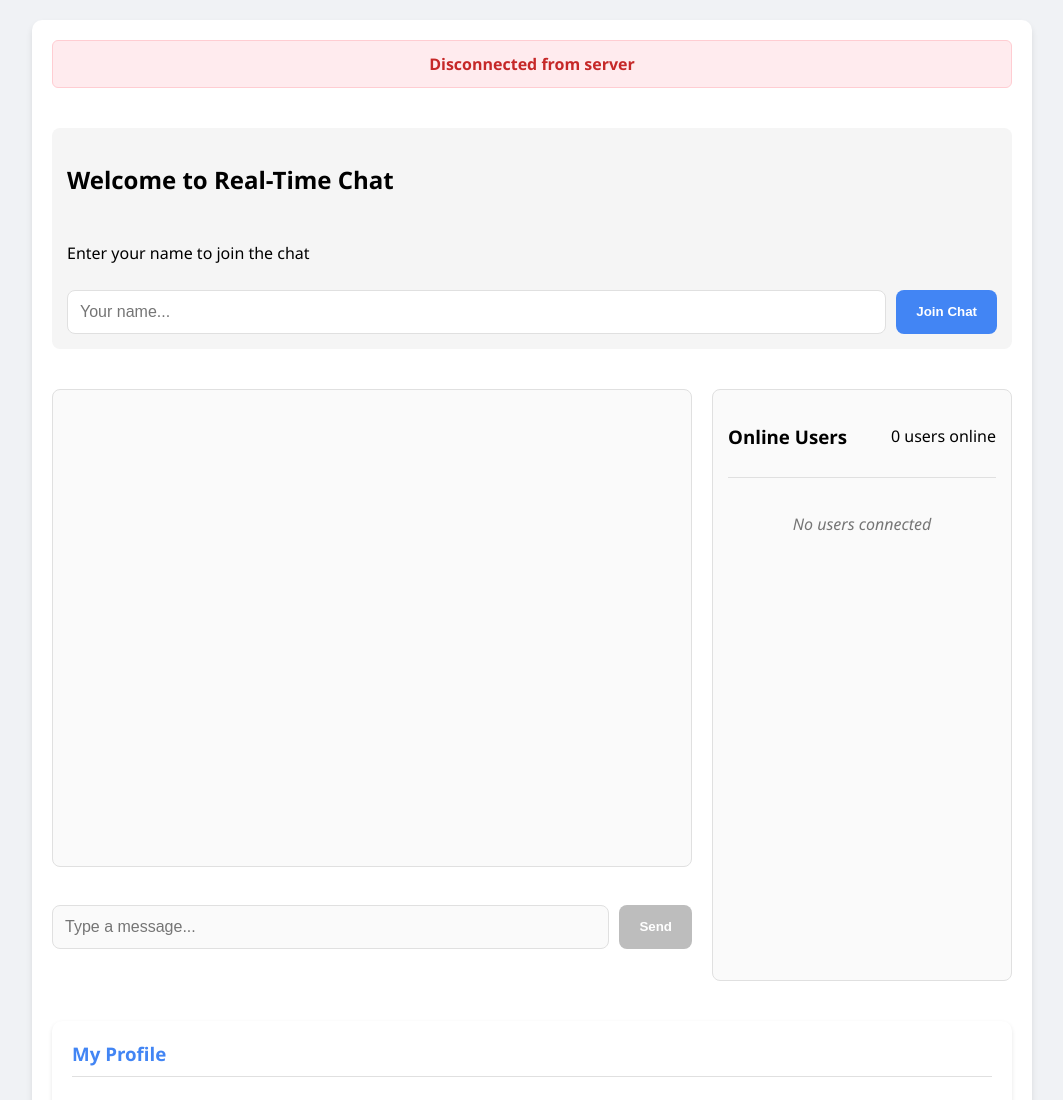
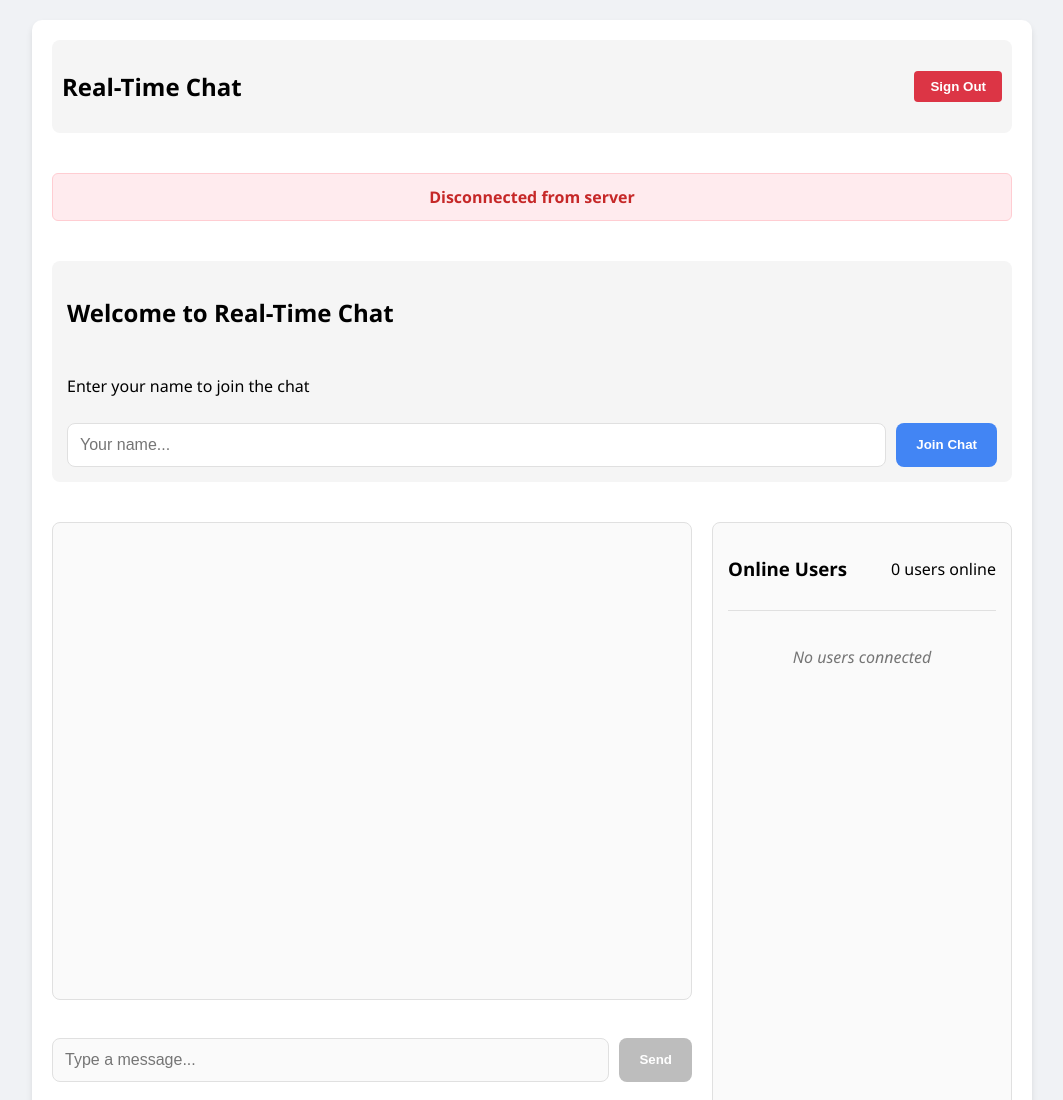
Before and after one commit to Mostafa-Hisham0/SWAPD351-Project, a plain HTML site: page public/test_websocket.html in a window 1280 px wide. Shown: the top 1100 px of the page, without its empty margins (108-1171 px from the left). Drawn offline with Linux system fonts and the light colour scheme.

Commit message:
Added sign-out button functionality

```diff
--- a/public/test_websocket.html
+++ b/public/test_websocket.html
@@ -20,6 +20,29 @@
             border-radius: 10px;
             padding: 20px;
             box-shadow: 0 4px 6px rgba(0,0,0,0.1);
+        }
+        .header {
+            grid-column: 1 / -1;
+            display: flex;
+            justify-content: space-between;
+            align-items: center;
+            padding: 10px;
+            background-color: #f5f5f5;
+            border-radius: 8px;
+            margin-bottom: 20px;
+        }
+        .sign-out-btn {
+            background-color: #dc3545;
+            color: white;
+            border: none;
+            padding: 8px 16px;
+            border-radius: 4px;
+            cursor: pointer;
+            font-weight: bold;
+            transition: background-color 0.3s;
+        }
+        .sign-out-btn:hover {
+            background-color: #c82333;
         }
         .status {
             grid-column: 1 / -1;
@@ -364,6 +387,10 @@
 </head>
 <body>
     <div class="container">
+        <div class="header">
+            <h2>Real-Time Chat</h2>
+            <button id="signOutButton" class="sign-out-btn">Sign Out</button>
+        </div>
         <div id="status" class="status disconnected">Disconnected from server</div>
 
         <div class="username-section">
@@ -555,6 +582,18 @@
                     });
             // Window events
             window.addEventListener('beforeunload', handleBeforeUnload);
+            document.getElementById('signOutButton').addEventListener('click', function() {
+                // Clear local storage
+                localStorage.removeItem('token');
+
+                // Close WebSocket connection if it exists
+                if (ws) {
+                    ws.close();
+                }
+
+                // Redirect to the main page
+                window.location.href = '/';
+            });
         }
         // Process different types of incoming messages
         function processIncomingMessage(data) {
```
